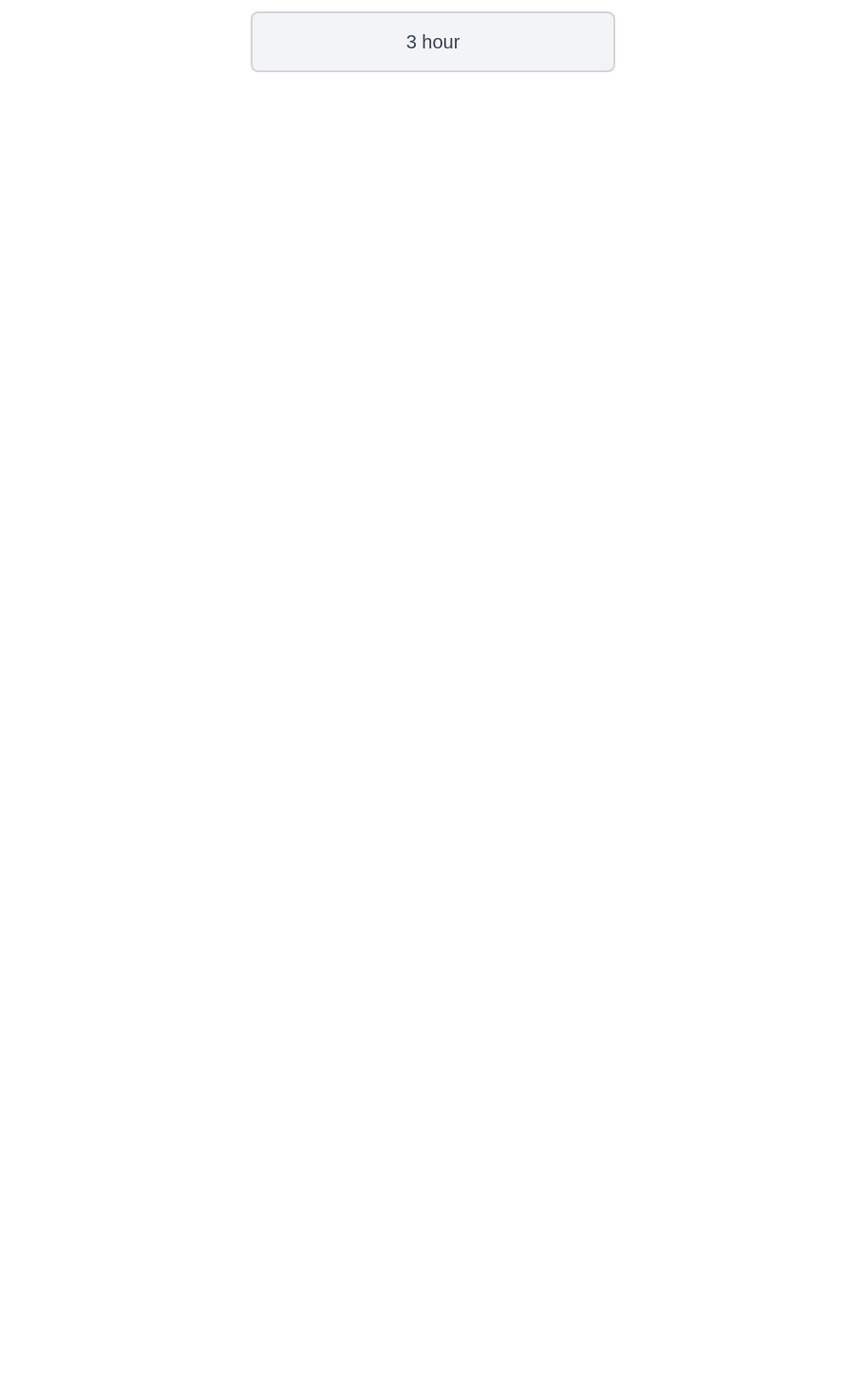
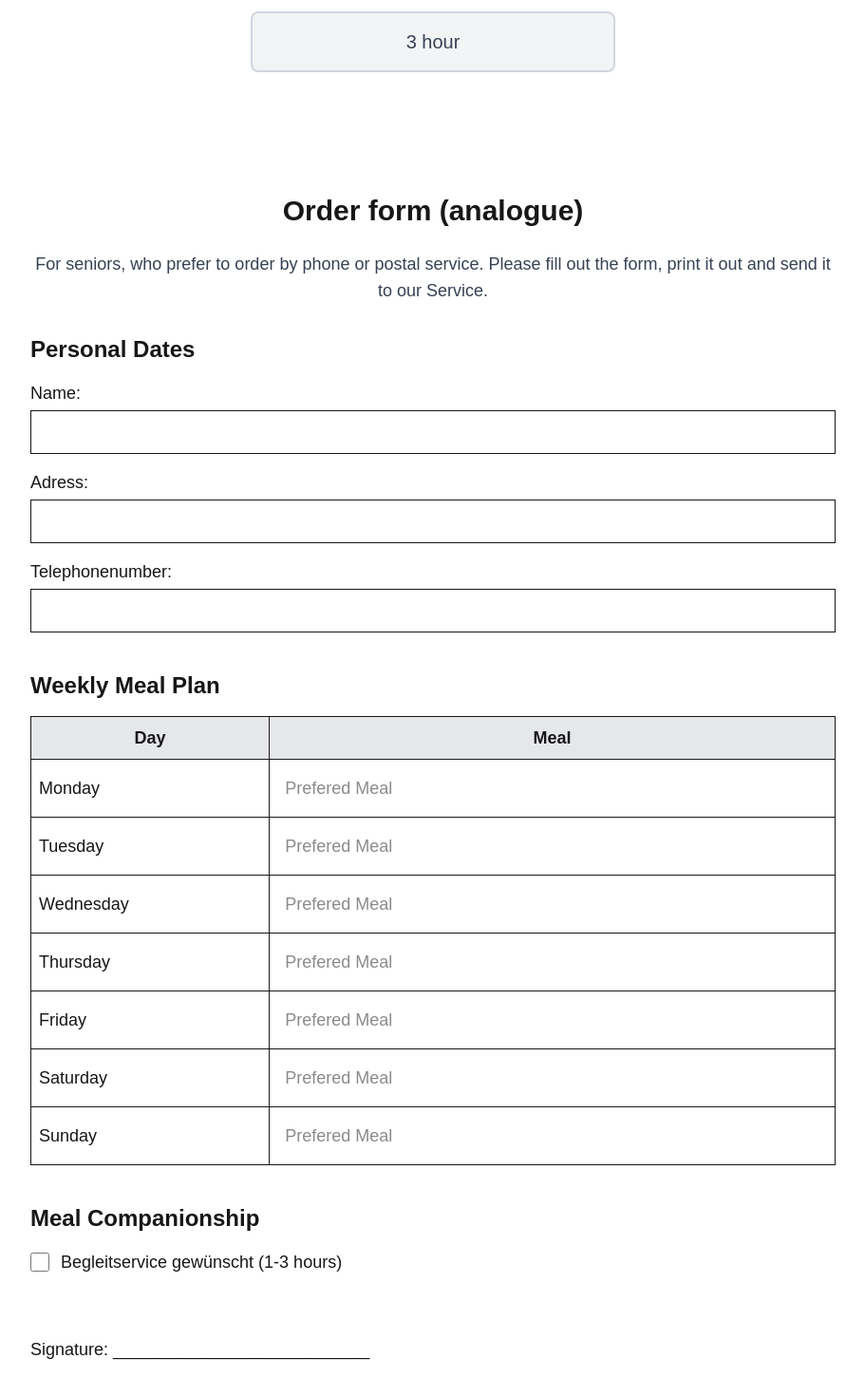
Before and after one commit to DeltaGr/senior-food-delivery, a Next.js app: page / in a window 1280 px wide. Shown: the part 1528-2998 px from the top of the page at 95% size, without its empty margins (184-1095 px from the left). Before the commit the page ends 1668 px from the top, so only its background shows below. Built offline with nearby package versions, Linux system fonts and the light colour scheme.

Commit message:
Added PrintableOrderForm component for analogue ordering

```diff
--- a/app/page.tsx
+++ b/app/page.tsx
@@ -3,6 +3,7 @@ import HeroSection from "@/components/HeroSection";
 import FoodShowcase from "@/components/FoodShowcase";
 import WeeklyMenu from "@/components/WeeklyMenu";
 import CompanionshipBooking from "@/components/CompanionshipBooking";
+import PrintableOrderForm from "@/components/PrintableOrderForm";
 
 export default function Home() {
   return (
@@ -12,6 +13,7 @@ export default function Home() {
       <FoodShowcase />
       <WeeklyMenu />
       <CompanionshipBooking />
+      <PrintableOrderForm />
     </main>
   );
 };
--- /dev/null
+++ b/components/PrintableOrderForm.tsx
@@ -0,0 +1,73 @@
+"use client";
+
+export default function PrintableOrderForm() {
+  return (
+    <section className="py-16 px-6 max-w-4xl mx-auto print:p-0 print:m-0">
+      <h1 className="text-3xl font-bold mb-6 text-center">
+        Order form (analogue)
+      </h1>
+
+      <p className="text-lg mb-8 text-gray-700 text-center">
+        For seniors, who prefer to order by phone or postal service.
+        Please fill out the form, print it out and send it to our Service.
+      </p>
+
+      {/* Customerdates */}
+      <div className="mb-10">
+        <h2 className="text-2xl font-semibold mb-4">Personal Dates</h2>
+        <div className="grid grid-cols-1 gap-4 text-lg">
+          <label>
+            Name:
+            <input className="border w-full p-2 mt-1" type="text" />
+          </label>
+          <label>
+            Adress:
+            <input className="border w-full p-2 mt-1" type="text" />
+          </label>
+          <label>
+            Telephonenumber:
+            <input className="border w-full p-2 mt-1" type="text" />
+          </label>
+        </div>
+      </div>
+
+      {/* Wochenplan */}
+      <div className="mb-10">
+        <h2 className="text-2xl font-semibold mb-4">Weekly Meal Plan</h2>
+
+        <table className="w-full border text-lg">
+          <thead>
+            <tr className="bg-gray-200">
+              <th className="border p-2">Day</th>
+              <th className="border p-2">Meal</th>
+            </tr>
+          </thead>
+          <tbody>
+            {["Monday", "Tuesday", "Wednesday", "Thursday", "Friday", "Saturday", "Sunday"].map(day => (
+              <tr key={day}>
+                <td className="border p-2">{day}</td>
+                <td className="border p-2">
+                  <input className="w-full p-2" type="text" placeholder="Prefered Meal" />
+                  </td>
+              </tr>
+            ))}
+          </tbody>
+        </table>
+        </div>
+
+        {/* Companionship Service */}
+        <div className="mb-10">
+          <h2 className="text-2xl font-semibold mb-4">Meal Companionship</h2>
+          <label className="text-lg flex items-center gap-3">
+            <input type="checkbox" className="w-5 h-5" />
+            Begleitservice gewünscht (1-3 hours)
+          </label>
+        </div>
+
+        {/* Signature */}
+        <div className="mt-16">
+          <p className="text-lg mb-10">Signature: ___________________________</p>
+        </div>
+    </section>
+  );
+}
```
